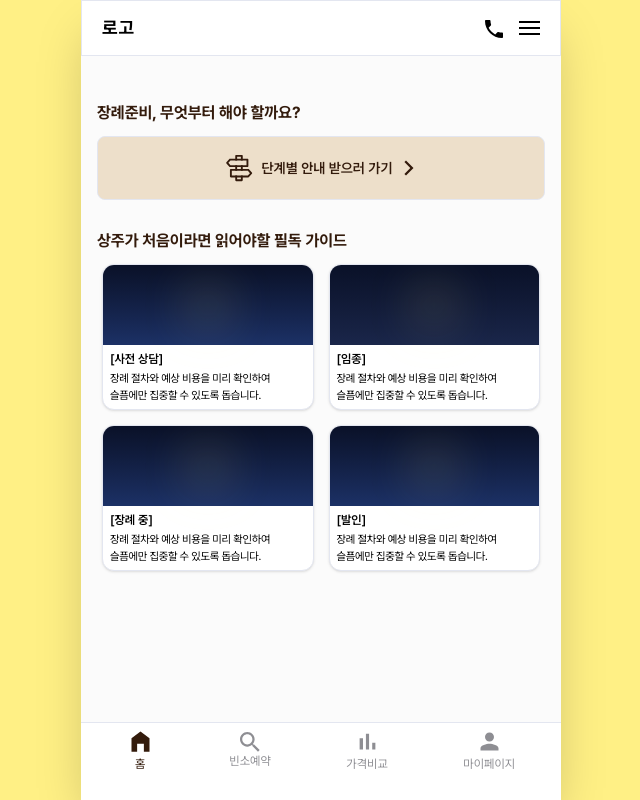
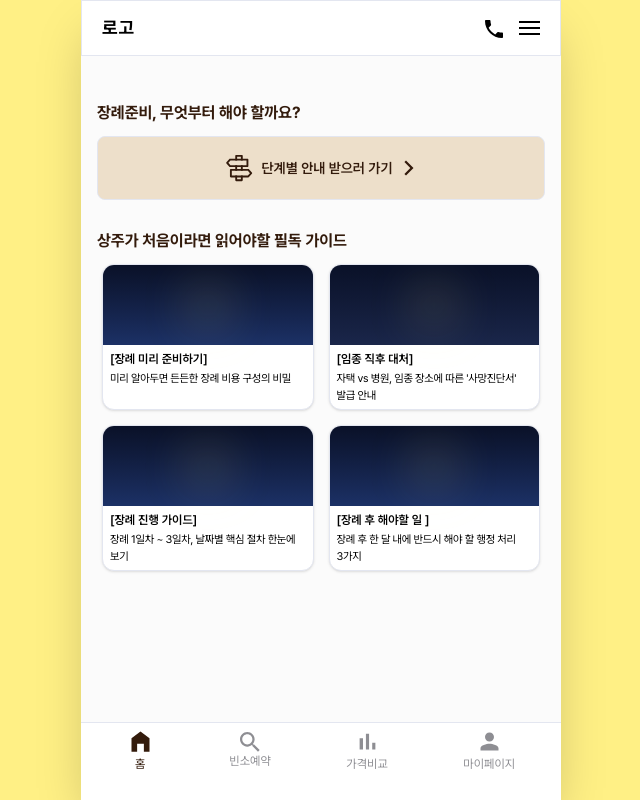
Before and after one commit to dokkk0dahee/Tishoo, a React (Vite) app: page / in a window 1280 px wide. Shown: the whole page, without its empty margins (319-959 px from the left). Built offline with nearby package versions, Linux system fonts and the light colour scheme.

Commit message:
[STYLE] 가이드 내용 수정

```diff
--- a/src/components/common/guidesection-component.jsx
+++ b/src/components/common/guidesection-component.jsx
@@ -4,27 +4,27 @@ import { useNavigate } from "react-router-dom";
 const guideList = [
     {
         id: "consult", // 이동할 페이지 주소에 쓸 고유 ID
-        title: "[사전 상담]",
-        description: "장례 절차와 예상 비용을 미리 확인하여 슬픔에만 집중할 수 있도록 돕습니다.",
+        title: "[장례 미리 준비하기]",
+        description: "미리 알아두면 든든한 장례 비용 구성의 비밀",
         // 실제 프로젝트에서는 이미지 경로를 넣으시면 됩니다. 예: img: "/assets/guide1.png"
         imgBg: "bg-gradient-to-b from-[#0A1128] to-[#1C3166]"
     },
     {
         id: "passing",
-        title: "[임종]",
-        description: "장례 절차와 예상 비용을 미리 확인하여 슬픔에만 집중할 수 있도록 돕습니다.",
+        title: "[임종 직후 대처]",
+        description: "자택 vs 병원, 임종 장소에 따른 '사망진단서' 발급 안내",
         imgBg: "bg-gradient-to-b from-[#0A1128] to-[#1A264A]"
     },
     {
         id: "during",
-        title: "[장례 중]",
-        description: "장례 절차와 예상 비용을 미리 확인하여 슬픔에만 집중할 수 있도록 돕습니다.",
+        title: "[장례 진행 가이드]",
+        description: "장례 1일차 ~ 3일차, 날짜별 핵심 절차 한눈에 보기",
         imgBg: "bg-gradient-to-b from-[#0A1128] to-[#1C3166]"
     },
     {
         id: "leaving",
-        title: "[발인]",
-        description: "장례 절차와 예상 비용을 미리 확인하여 슬픔에만 집중할 수 있도록 돕습니다.",
+        title: "[장례 후 해야할 일 ]",
+        description: "장례 후 한 달 내에 반드시 해야 할 행정 처리 3가지",
         imgBg: "bg-gradient-to-b from-[#0A1128] to-[#1C3166]"
     }
 ];
--- a/src/pages/home/GuideDetail.jsx
+++ b/src/pages/home/GuideDetail.jsx
@@ -48,7 +48,7 @@ const guideDetails = {
     },
     during: {
         title: "[장례 진행 가이드]",
-        subtitle: "장례 1일 차 ~ 3일 차, 날짜별 핵심 절차 한눈에 보기",
+        subtitle: "장례 1일차 ~ 3일차, 날짜별 핵심 절차 한눈에 보기",
         content: "3일이라는 시간은 눈 깜짝할 새 지나갑니다. “지금 내가 무엇을 해야 하지?” 막막하실 때, 온별이 든든한 나침반이 되어 드리겠습니다.",
         stepsTitle: "주요 절차",
         steps: [
@@ -64,7 +64,7 @@ const guideDetails = {
         imgBg: "bg-[#0B1536]"
     },
     leaving: {
-        title: "[장례 후 해야 할 일]",
+        title: "[장례 후 해야할 일]",
         subtitle: "장례 후 한 달 내에 반드시 해야 할 행정 처리 3가지",
         content: "장례를 무사히 마쳤다는 안도감도 잠시, 유가족 앞에는 풀어야 할 행정 숙제들이 남아 있습니다. 기한을 놓치면 과태료가 나올 수 있으니 다음 세 가지는 꼭 기억해 주세요.",
         stepsTitle: "주요 목록",
```
